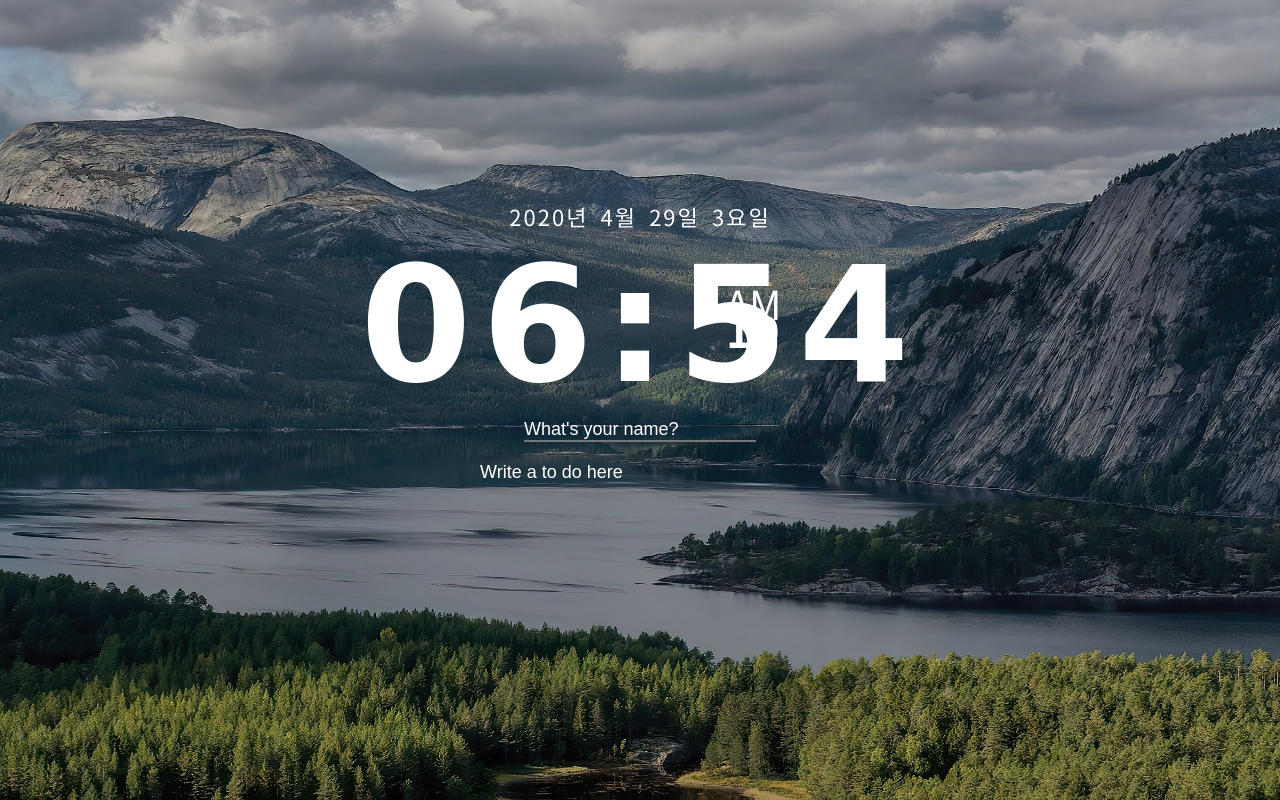
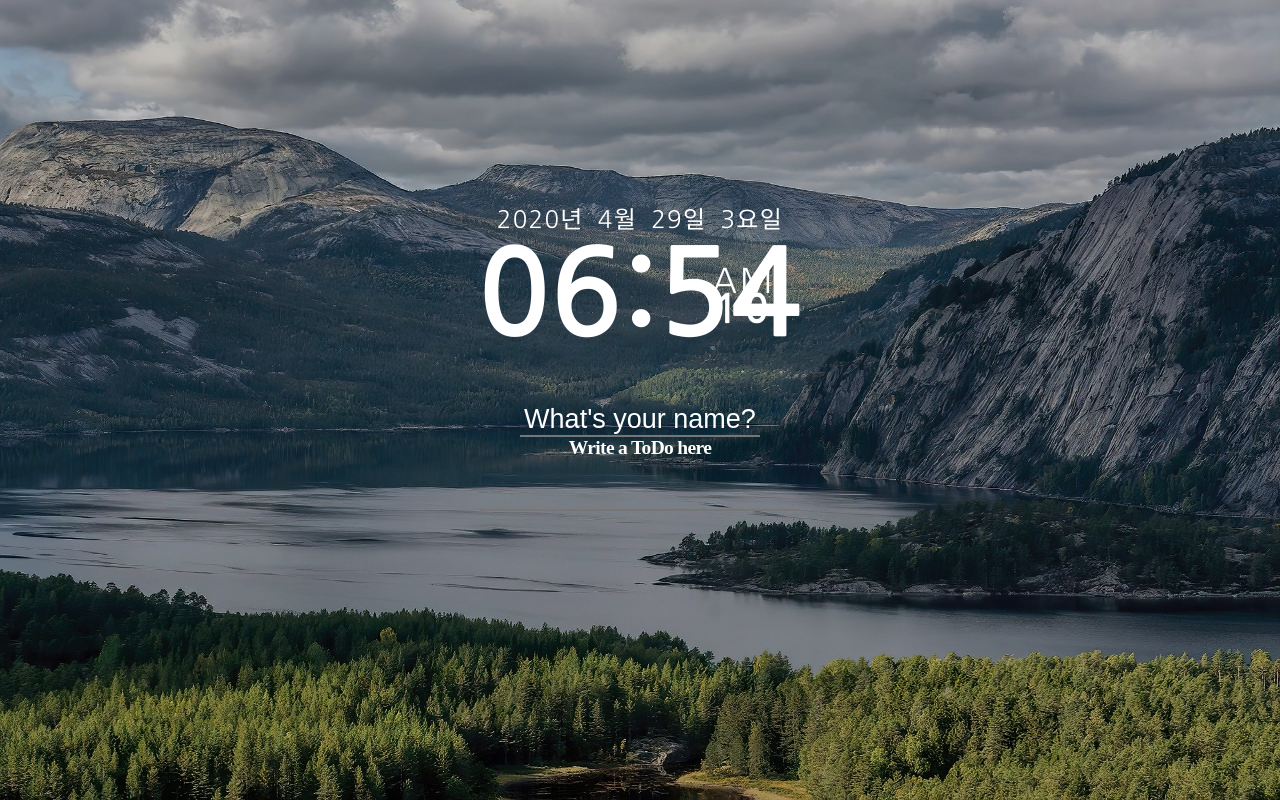
Before and after one commit to lovemellow/ChromeWebApp-Momentum, a plain HTML site: page index.html in a window 1280 px wide. Drawn offline with Linux system fonts and the light colour scheme; a web font is replaced by a local one.

Commit message:
Add files via upload

```diff
--- a/css/clock.css
+++ b/css/clock.css
@@ -1,4 +1,4 @@
-@import url('https://fonts.googleapis.com/css2?family=Baloo+Tamma+2:wght@600&family=Viga&display=swap');
+@import url('https://fonts.googleapis.com/css2?family=Manrope:wght@600&display=swap');
 @import url('https://fonts.googleapis.com/css2?family=Nanum+Gothic:wght@400;700&family=Noto+Sans+KR:wght@400;500&display=swap');
 
 .clockContainer {
@@ -15,33 +15,33 @@
 }
 
 .clockTarget h1{
-    font-size: 160px;
-    letter-spacing: 10px;
-    font-family: 'Baloo Tamma 2', cursive;
+    font-size: 120px;
+    font-family: 'Nanum Gothic', sans-serif;
     float: left;
 }
 
 .dayTarget h2 {
-    font-size: 22px;
-    font-family: 'Noto Sans KR', sans-serif;
+    font-size: 24px;
+    font-family: 'Nanum Gothic', sans-serif;
     font-weight: 400;
-    word-spacing: 4px;
-    letter-spacing: 2px;
+    word-spacing: 6px;
+    letter-spacing: 1pt;
 
 }
 
 .clockTarget h3 {
     position: absolute;
-    margin : -45px 0 0 226px;
-    font-size: 40px;
-    font-family: 'Noto Sans KR', sans-serif;
+    margin : -26px 0 0 208px;
+    font-size: 34px;
+    font-family: 'Nanum Gothic', sans-serif;
     font-weight: 200;
+    letter-spacing: 3px;
 }
 
 .clockTarget h4 {
     position: absolute;
-    margin: 10px 0 0 230px;
+    margin: 28px 0 0 209px;
     font-size: 40px;
-    font-family: 'Noto Sans KR', sans-serif;
+    font-family: 'Nanum Gothic', sans-serif;
     letter-spacing: 6px;
 }
--- a/css/greeting.css
+++ b/css/greeting.css
@@ -1,6 +1,7 @@
 .nameForm,
 .greeting {
     display: none;
+    margin-top: 50px;
 }
 
 .showing {
@@ -8,18 +9,19 @@
 }
 
 .nameForm h4 {
-    font-size: 24px;
+    font-size: 32px;
 }
 
 .nameForm input {
-    font-size: 18px;
+    width: 240px;
+    font-size: 27px;
     color: #fff;
-
     background-color: transparent;
     border-left-width: 0;
     border-right-width: 0;
     border-top-width: 0;
     border-bottom-width: 1;
+    text-align: center;
 }
 
 .nameForm input:focus {
--- a/index.html
+++ b/index.html
@@ -11,6 +11,8 @@
     <div id="bgImage"></div>
 
         <div class="container">
+
+            <div class="weather"></div>
 
             <div class="clockContainer">
 
@@ -39,9 +41,9 @@
 
             <div class="toDoContainer">
                 <form class="toDoForm">
+                    <h2>Write a ToDo here</h2>
                     <label>
-                        <input type="text" class="underline" placeholder="Write a to do here" />
-
+                        <input type="text" class="underline" />
                     </label>
                 </form>
                 <ul class="toDoList"></ul>
```
Also changed, not shown: weather.js (added, +8 -0 lines).
